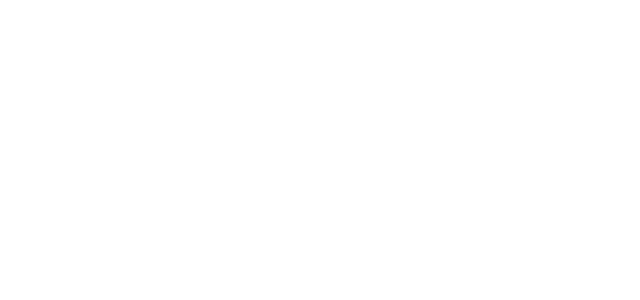
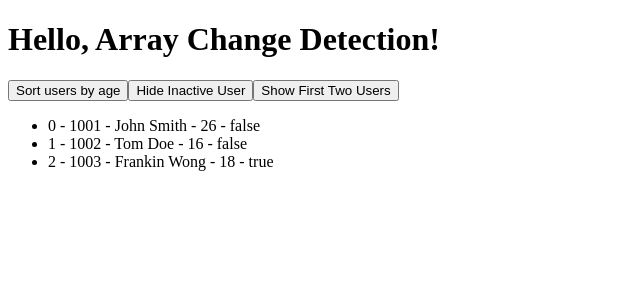
Before and after one commit to PathNotFound404/learn-vue-3, a Vue app: page / in a window 1280 px wide. Shown: the top 300 px of the page, without its empty margins (0-640 px from the left). Built offline with nearby package versions, Linux system fonts and the light colour scheme.

Commit message:
array change detection

```diff
--- a/src/App.vue
+++ b/src/App.vue
@@ -1,7 +1,43 @@
-<script setup></script>
-
 <template>
-
+  <h1>{{ message }}</h1>
+  <button @click="sortUsersByAge">Sort users by age</button>
+  <button @click="hideInactiveUsers">Hide Inactive User</button>
+  <button @click="showFirstTwoUsers">Show First Two Users</button>
+  <ul>
+    <li v-for="(user, index) in users" :key="user.id">
+      {{ index }} - {{ user.id }} - {{ user.name }} - {{ user.age }} -
+      {{ user.isActive }}
+    </li>
+  </ul>
 </template>
 
-<style scoped></style>
+<script setup>
+import { ref } from 'vue'
+
+let message = ref('Hello, Array Change Detection!')
+
+const users = ref([
+  { id: 1001, name: 'John Smith', age: 26, isActive: false },
+  { id: 1002, name: 'Tom Doe', age: 16, isActive: false },
+  { id: 1003, name: 'Frankin Wong', age: 18, isActive: true }
+])
+
+function sortUsersByAge() {
+  users.value.sort((a, b) => a.age - b.age)
+}
+
+function hideInactiveUsers() {
+    users.value = users.value.filter((user) => user.isActive)
+}
+
+function showFirstTwoUsers(){
+    users.value = users.value.slice(0, 2)
+}
+</script>
+
+<style scoped>
+.inactive {
+  color: red;
+  text-decoration: line-through;
+}
+</style>
```
